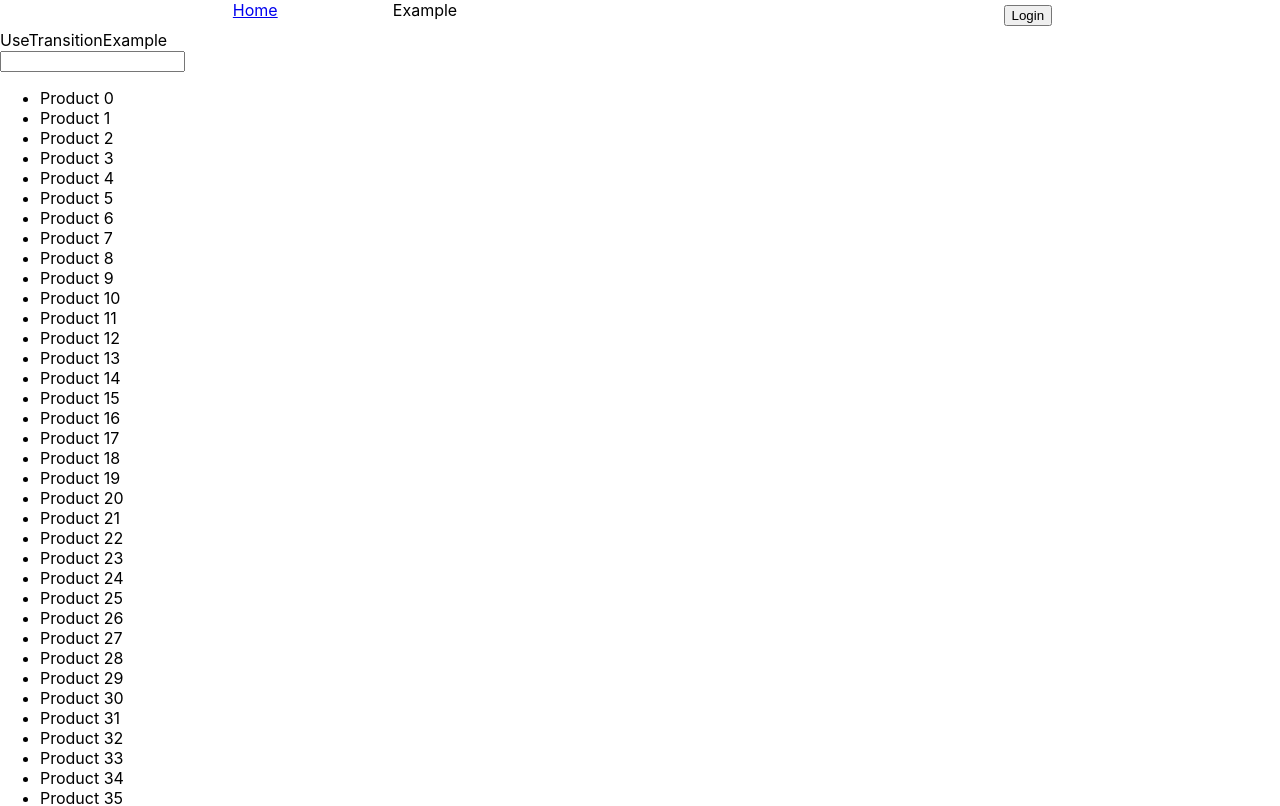
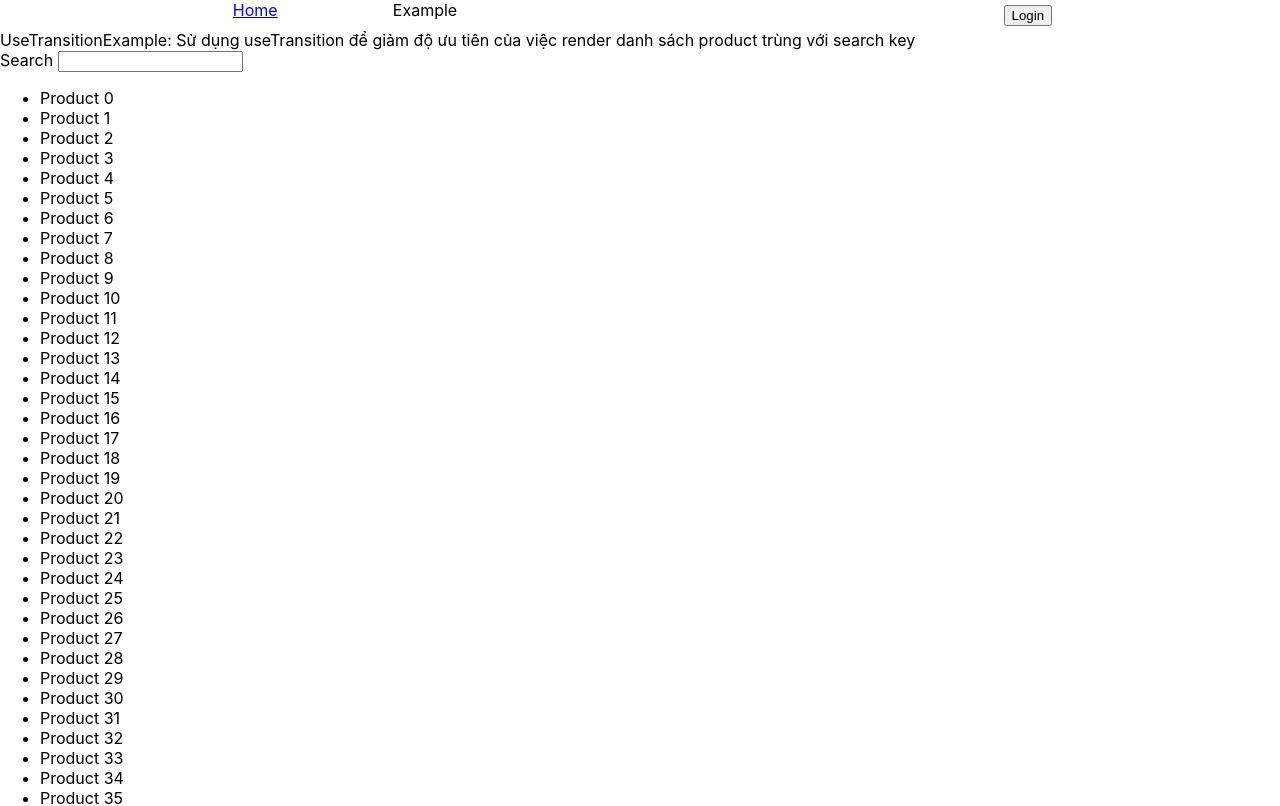
Before and after one commit to kane-nguyen-goldenowl/hook-example, a React (Create React App) app: page /use-transition in a window 1280 px wide. Shown: the top 806 px of the page. Built offline with nearby package versions, Linux system fonts and the light colour scheme.

Commit message:
update view useTransition example

```diff
--- a/src/screens/UseTransitionExample/index.js
+++ b/src/screens/UseTransitionExample/index.js
@@ -53,11 +53,14 @@ function UseTransitionExample() {
             <Nav />
             <div>
                 <div>
-                    UseTransitionExample
+                    UseTransitionExample: Sử dụng useTransition để giảm độ ưu tiên của việc render danh sách product trùng với search key
                 </div>
             </div>
             <div>
-                <input type='text' onChange={handleSearchKeyChange}></input>
+                <div>
+                    <label>Search </label>
+                    <input type='text' onChange={handleSearchKeyChange}></input>
+                </div>
                 {
                     isPending &&
                     <div>Updating...</div>
```
